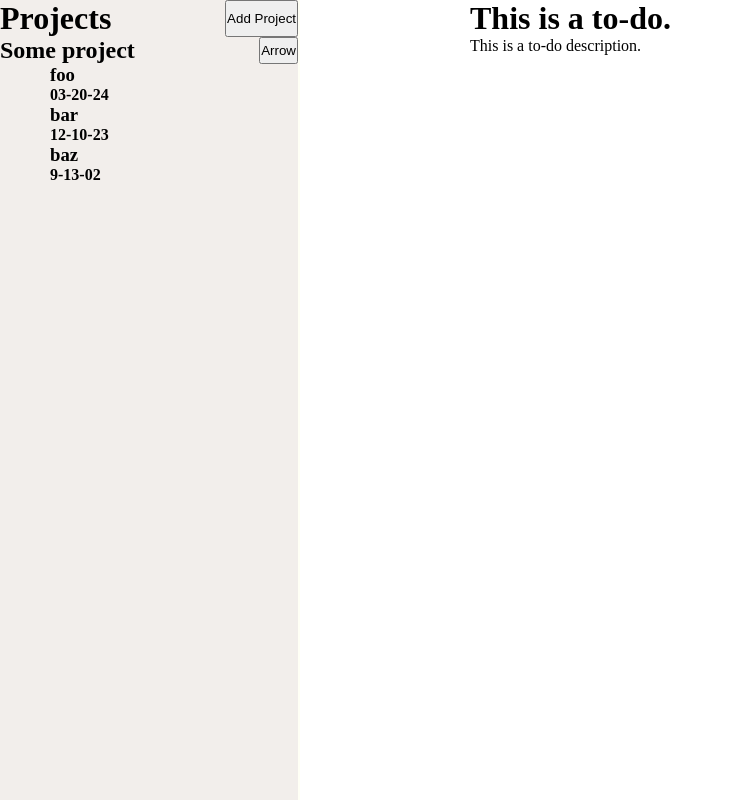
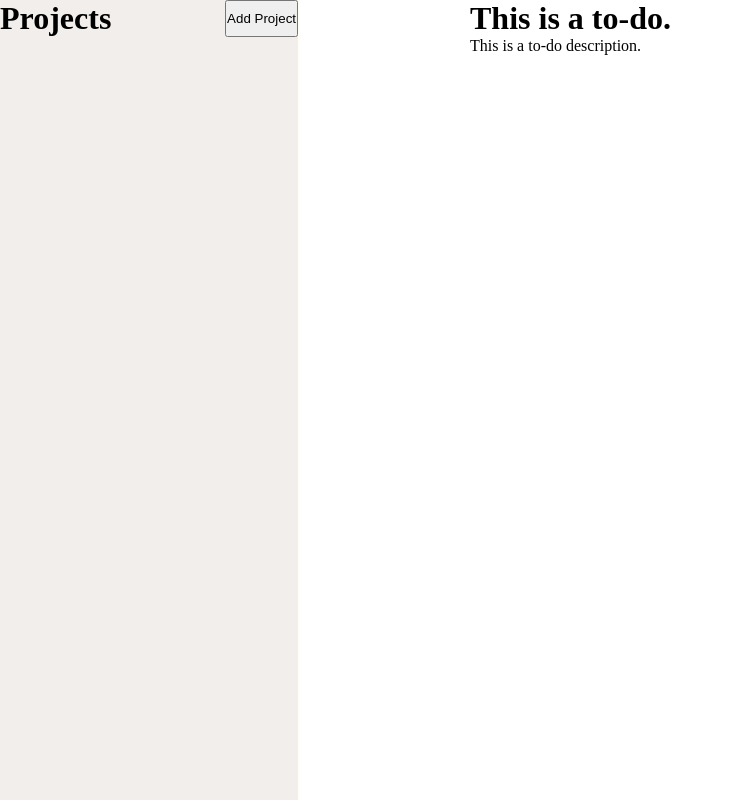
Before and after one commit to ws-9/todoodles, a plain HTML site: page index.html in a window 1280 px wide. Shown: the whole page, without its empty margins (0-733 px from the left). Drawn offline with Linux system fonts and the light colour scheme.

Commit message:
remove hardcoded sidebar html

```diff
--- a/index.html
+++ b/index.html
@@ -9,31 +9,9 @@
 <body>
   <div class="sidebar">
     <div class="sidebar-top">
-      <h1 class="sidebar-title">Projects</h1>
-      <button class="toggle-sidebar-btn">Add Project</button>
+      <h1>Projects</h1>
+      <button>Add Project</button>
     </div>
-    <ul class="projects-list">
-      <li class="project-item">
-        <div class="project-item-display">
-          <h2 class="project-name">Some project</h2>
-          <button class="toggle-project-item">Arrow</button>
-        </div>
-        <ul class="todo-list">
-          <li class="todo-item">
-            <h3 class="todo-name">foo</h3>
-            <h4 class="todo-date">03-20-24</h4>
-          </li>
-          <li class="todo-item">
-            <h3 class="todo-name">bar</h3>
-            <h4 class="todo-date">12-10-23</h4>
-          </li>
-          <li class="todo-item">
-            <h3 class="todo-name">baz</h3>
-            <h4 class="todo-date">9-13-02</h4>
-          </li>
-        </ul>
-      </li>
-    </ul>
   </div>
   <div class="main-content todo-item-content">
     <h1>This is a to-do.</h1>
```
